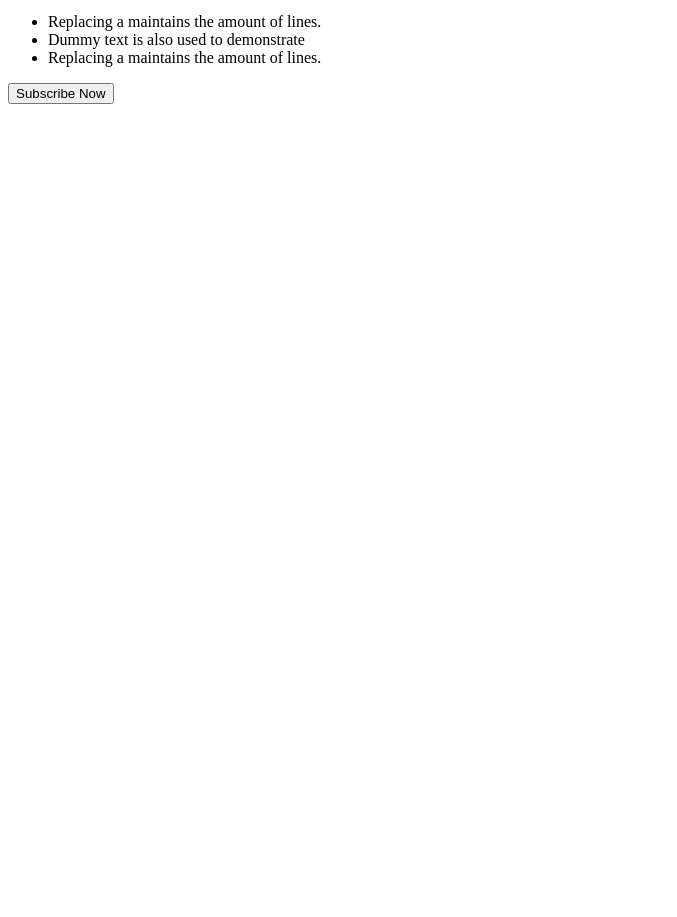
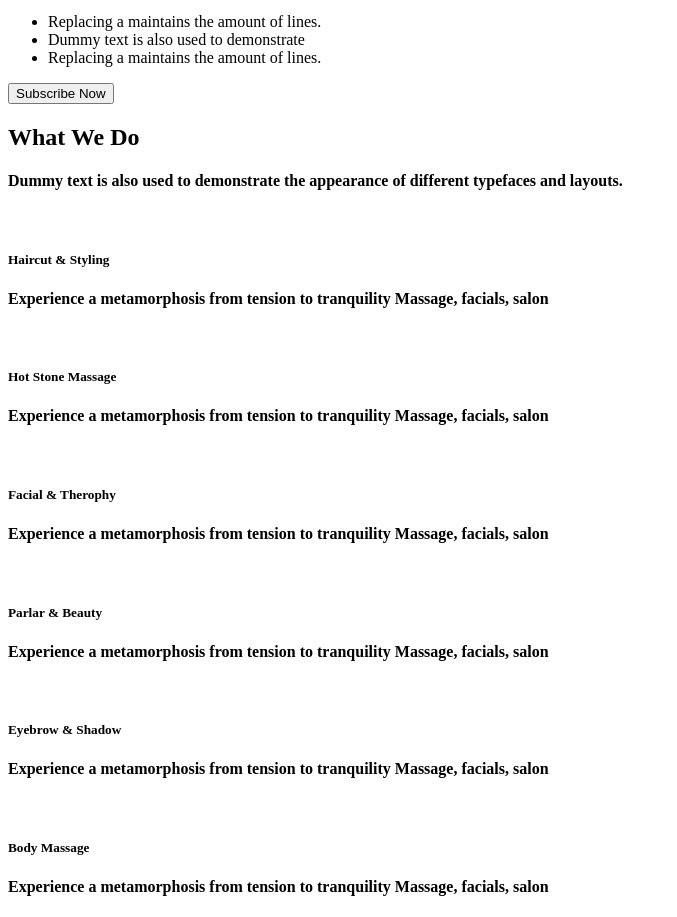
Before and after one commit to AgnieszkaDra/Allax, a plain HTML site: page index.html in a window 1280 px wide. Shown: the part 505-1422 px from the top of the page, without its empty margins (0-677 px from the left). Before the commit the page ends 800 px from the top, so only its background shows below. Drawn offline with Linux system fonts and the light colour scheme.

Commit message:
add next section- what we do

```diff
--- a/index.html
+++ b/index.html
@@ -53,5 +53,42 @@
         </ul>
         <a><button>Subscribe Now</button></a>
     </article>
+    <section>
+        <h1>What We Do</h1>
+        <h4>Dummy text is also used to demonstrate the appearance of different typefaces and layouts.</h4>
+        <div id="float">
+            <div>
+                <img>
+                <h5>Haircut & Styling</h5>
+                <h4>Experience a metamorphosis from tension to tranquility Massage, facials, salon</h4>
+            </div>
+            <div>
+                <img>
+                <h5>Hot Stone Massage</h5>
+                <h4>Experience a metamorphosis from tension to tranquility Massage, facials, salon</h4>
+            </div>
+            <div>
+                <img>
+                <h5>Facial & Therophy</h5>
+                <h4>Experience a metamorphosis from tension to tranquility Massage, facials, salon</h4>
+            </div>
+            <div>
+                <img>
+                <h5>Parlar & Beauty</h5>
+                <h4>Experience a metamorphosis from tension to tranquility Massage, facials, salon</h4>
+            </div>
+            <div>
+                <img>
+                <h5>Eyebrow & Shadow</h5>
+                <h4>Experience a metamorphosis from tension to tranquility Massage, facials, salon</h4>
+            </div>
+            <div>
+                <img>
+                <h5>Body Massage</h5>
+                <h4>Experience a metamorphosis from tension to tranquility Massage, facials, salon</h4>
+            </div>
+
+        </div>
+    </section>
 </body>
 </html>
```
